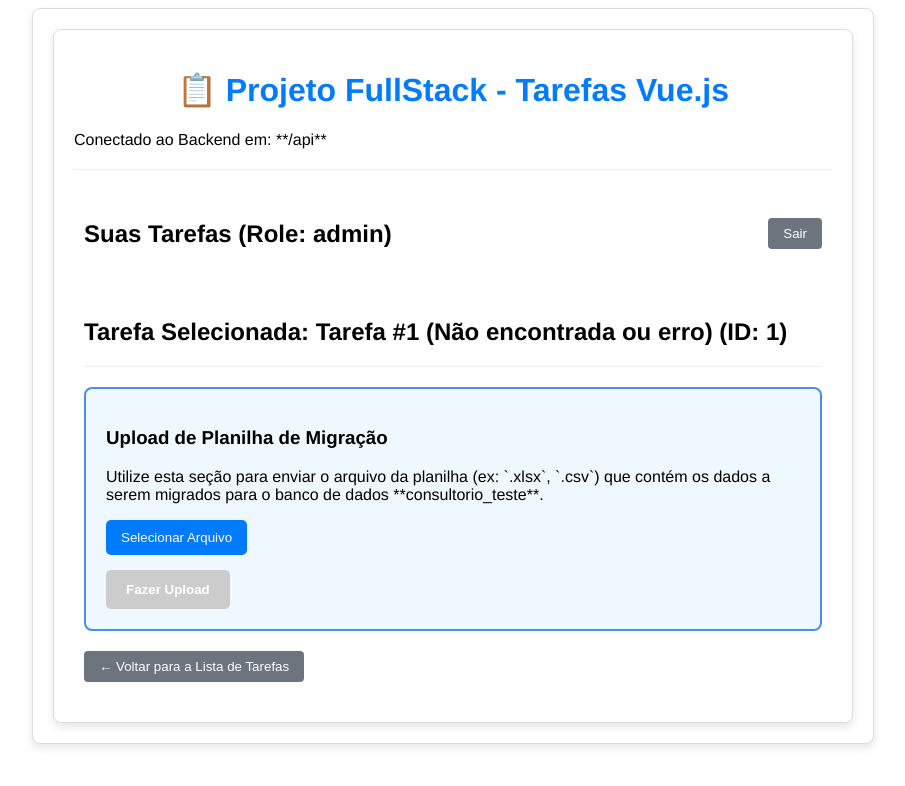
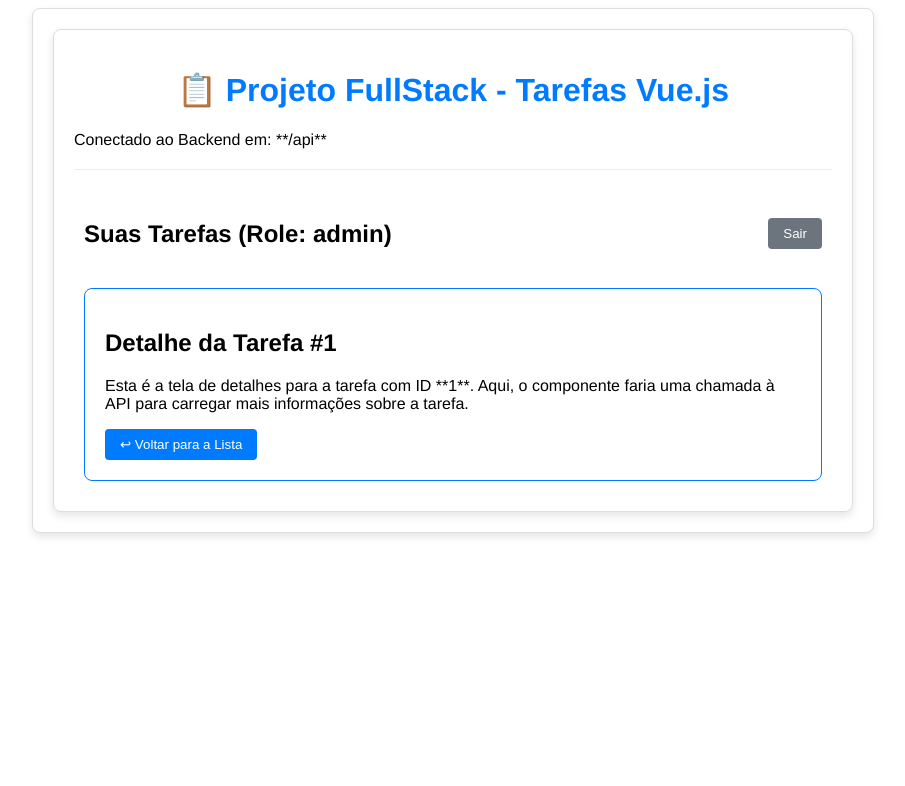
Before and after one commit to flavio50k/migration-sheets-to-db, a Vue app in the folder vue-app/: page /tasks/1 in a window 1280 px wide. Shown: the top 786 px of the page, without its empty margins (187-1092 px from the left). Built offline with nearby package versions, Linux system fonts and the light colour scheme; no server answers; sample sign-in values are in the browser's storage.

Commit message:
Login e Routers corrigido no Vue

```diff
--- a/vue-app/src/components/migration/MigrationUpload.js
+++ b/vue-app/src/components/migration/MigrationUpload.js
@@ -57,7 +57,8 @@
 
       try {
         /* Inclui o ID da tarefa no endpoint */
-        const response = await axios.post(`${API_URL}/tasks/${this.taskId}/upload`, formData, {
+        /* const response = await axios.post(`${API_URL}/tasks/${this.taskId}/upload`, formData, { */
+         const response = await axios.post(`${API_URL}/migrations/${this.taskId}/upload`, formData, {
           headers: {
             'Content-Type': 'multipart/form-data',
             'Authorization': `Bearer ${this.token}`,
--- a/vue-app/src/components/task/TaskItem.vue
+++ b/vue-app/src/components/task/TaskItem.vue
@@ -22,6 +22,3 @@
     </div>
   </li>
 </template>
-
-<script src="./TaskItem.js"></script>
-<style lang="scss" src="./TaskItem.scss" scoped></style>
--- a/vue-app/src/router/index.js
+++ b/vue-app/src/router/index.js
@@ -1,30 +1,34 @@
-/* vue-app/src/router/index.js (NOVO ARQUIVO) */
+/* vue-app/src/router/index.js */
 import { createRouter, createWebHistory } from 'vue-router';
-/* As views serão criadas nos próximos passos */
 import TaskList from '../views/TaskList.vue';
 import TaskDetail from '../views/TaskDetail.vue';
 
 const routes = [
-  /* Redireciona a raiz para a lista de tarefas, que será protegida pelo guarda */
-  { path: '/', redirect: '/tasks' },
+  /* Redireciona a raiz para a lista de tarefas, que será protegida pelo guarda
+  { path: '/', redirect: '/tasks' }, */
+  {
+    path: '/',
+    name: 'TaskList', // A rota raiz agora é a TaskList
+    component: TaskList,
+    meta: { requiresAuth: true }
+  },
   {
     path: '/tasks',
-    name: 'TaskList',
-    component: TaskList,
-    meta: { requiresAuth: true } /* Protege a rota */
+    // Redireciona /tasks para / se TaskList for a Home
+    redirect: '/',
+    meta: { requiresAuth: true }
   },
   {
-    /* Rota dinâmica para o detalhe da tarefa */
     path: '/tasks/:id',
     name: 'TaskDetail',
     component: TaskDetail,
-    props: true, /* Permite passar o :id como prop para TaskDetail.vue */
+    props: true,
     meta: { requiresAuth: true }
   },
 ];
 
 const router = createRouter({
-  history: createWebHistory(), /* Modo histórico (requer a config no nginx.conf, que você já tem) */
+  history: createWebHistory(),
   routes,
 });
 
--- a/vue-app/src/views/TaskDetail.vue
+++ b/vue-app/src/views/TaskDetail.vue
@@ -1,77 +1,41 @@
 <template>
   <div class="task-detail-view">
-    <h2>Tarefa Selecionada: {{ taskTitle }} (ID: {{ id }})</h2>
-    <p v-if="loading">Carregando detalhes da tarefa...</p>
-    <hr>
+    <h2>Detalhe da Tarefa #{{ taskId }}</h2>
+    <p>
+      Esta é a tela de detalhes para a tarefa com ID **{{ taskId }}**.
+      Aqui, o componente faria uma chamada à API para carregar mais
+      informações sobre a tarefa.
+    </p>
 
-    <MigrationUpload
-      :token="token"
-      :taskId="id"
-      @migration-complete="handleMigrationComplete"
-    />
-
-    <button @click="$router.push({ name: 'TaskList' })" class="back-btn">
-        &larr; Voltar para a Lista de Tarefas
+    <button @click="$router.push({ name: 'TaskList' })">
+      ↩ Voltar para a Lista
     </button>
   </div>
 </template>
 
 <script>
-import MigrationUpload from "../components/migration/MigrationUpload.vue";
-import axios from 'axios';
-const API_URL = "/api";
-
 export default {
   name: "TaskDetail",
-  components: { MigrationUpload },
   props: {
-    // 'id' é injetado automaticamente pelo Vue Router (props: true)
-    id: { type: [String, Number], required: true },
-    // Recebe o token e userRole do <router-view> no App.vue
-    token: { type: String, required: true },
-    userRole: { type: String, required: true },
+    // Esta prop é injetada automaticamente pelo Vue Router (ver index.js)
+    id: {
+      type: [String, Number],
+      required: true,
+    },
   },
-  data() {
-    return {
-      taskTitle: `Tarefa #${this.id}`,
-      loading: true,
-    };
-  },
-  mounted() {
-    this.fetchTaskTitle();
-  },
-  methods: {
-    async fetchTaskTitle() {
-      this.loading = true;
-      try {
-        const response = await axios.get(`${API_URL}/tasks/${this.id}`, {
-          headers: { Authorization: `Bearer ${this.token}` },
-        });
-        // Assumindo que o backend retorna { task: { title: '...' } }
-        this.taskTitle = response.data.task.title;
-      } catch (error) {
-        console.error("Erro ao carregar o título da tarefa:", error);
-        this.taskTitle = `Tarefa #${this.id} (Não encontrada ou erro)`;
-        // Chama o tratador de erro global para gerenciar 401/403
-        this.$root.handleApiCall("carregar título da tarefa", error);
-      } finally {
-        this.loading = false;
-      }
+  computed: {
+    taskId() {
+      return this.id;
     },
-    handleMigrationComplete() {
-      // Feedback após o upload (opcional)
-      alert(`Upload concluído com sucesso para a Tarefa #${this.id}!`);
-    }
   },
 };
 </script>
 
 <style scoped>
 .task-detail-view {
-  padding: 10px 0;
-}
-.back-btn {
+  padding: 20px;
+  border: 1px solid #007bff;
+  border-radius: 8px;
   margin-top: 20px;
-  background-color: #6c757d;
 }
 </style>
--- a/vue-app/src/views/TaskList.vue
+++ b/vue-app/src/views/TaskList.vue
@@ -1,13 +1,13 @@
 <template>
   <div class="task-list-view">
+    <MigrationUpload :token="token" @migration-complete="loadTasks" />
+    <hr />
+
     <h3>Gestão de Tarefas (Tasks)</h3>
-    <p>Seu perfil: <strong>{{ userRole }}</strong></p>
-
     <button @click="loadTasks">Carregar/Atualizar Tarefas</button>
 
     <div class="new-task-area">
-      <input type="text" v-model="newTaskTitle" placeholder="Título da nova tarefa"
-        @keyup.enter="createTask" />
+      <input type="text" v-model="newTaskTitle" placeholder="Título da nova tarefa" @keyup.enter="createTask" />
       <button @click="createTask" :disabled="!newTaskTitle.trim()">
         Adicionar Tarefa
       </button>
@@ -16,48 +16,65 @@
     <p v-if="errorMessage" class="error-msg">{{ errorMessage }}</p>
 
     <ul class="task-list">
-      <TaskItem
-        v-for="task in tasks"
-        :key="task.id"
-        :task="task"
-        :userRole="userRole"
-        @delete-task="deleteTask"
-        @toggle-complete="toggleTaskCompleted"
-        @update-task="updateTask"
-        @select-task="goToTaskDetail"
-      />
+      <TaskItem v-for="task in tasks" :key="task.id" :task="task" :userRole="userRole" @delete-task="deleteTask"
+        @toggle-complete="toggleTaskCompleted" @update-task="updateTask" @select-task="handleSelectTask" />
     </ul>
   </div>
 </template>
 
 <script>
+// Importa o mixin com toda a lógica de API
+import TaskLogic from "../mixins/TaskLogic.js";
+// Importa os componentes filhos
 import TaskItem from "../components/task/TaskItem.vue";
-import TaskLogic from "../mixins/TaskLogic.js";
+import MigrationUpload from "../components/migration/MigrationUpload.vue";
 
 export default {
   name: "TaskList",
-  components: { TaskItem },
-  // TaskLogic traz toda a lógica de estado e métodos de CRUD
+  // O mixin TaskLogic agora gerencia o 'tasks', 'newTaskTitle', e 'errorMessage'
   mixins: [TaskLogic],
-  // Recebe token e userRole do <router-view> no App.vue
+  components: {
+    TaskItem,
+    MigrationUpload,
+  },
+  // O App.vue injeta estas props via <router-view>
   props: {
-    token: { type: String, required: true },
-    userRole: { type: String, required: true },
+    token: {
+      type: String,
+      required: true,
+    },
+    userRole: {
+      type: String,
+      required: true,
+    },
   },
-
   methods: {
-    // Método chamado pelo TaskItem para navegar
-    goToTaskDetail(taskId) {
-      // Navega usando o nome da rota e passando o ID como parâmetro
+    handleSelectTask(taskId) {
+      // Navega para a rota de detalhe da tarefa
       this.$router.push({ name: 'TaskDetail', params: { id: taskId } });
     }
-  },
+  }
 };
 </script>
 
-<style lang="scss" scoped>
-// Estilos básicos para a view. Pode reutilizar partes do App.scss aqui.
-.task-list-view {
-  padding: 10px 0;
+<style scoped>
+/* O TaskList.vue não precisa de estilos pesados,
+pois App.scss e TaskItem.scss já cuidam da aparência. */
+.new-task-area {
+  display: flex;
+  margin: 20px 0;
+}
+
+.new-task-area input {
+  flex-grow: 1;
+  padding: 10px;
+  border: 1px solid #ccc;
+  border-radius: 4px;
+  margin-right: 10px;
+}
+
+.error-msg {
+  color: red;
+  font-weight: bold;
 }
 </style>
```
Also changed, not shown: 1 other file (tests, documents, lock files or other folders).
